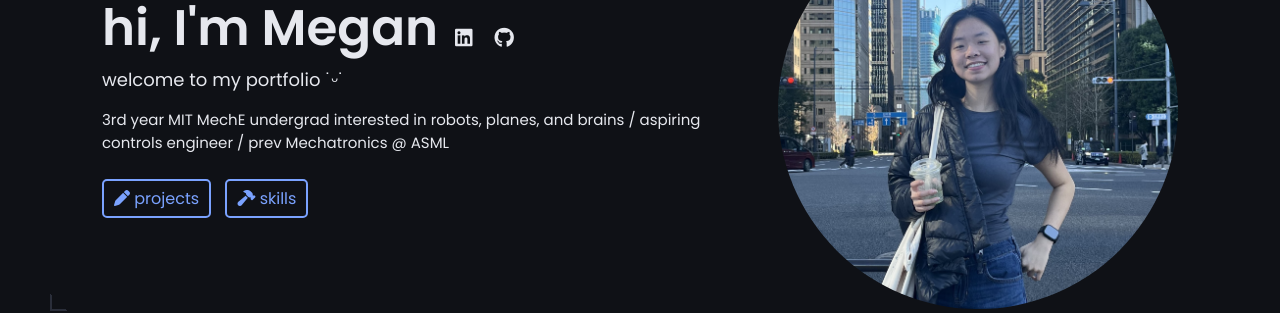
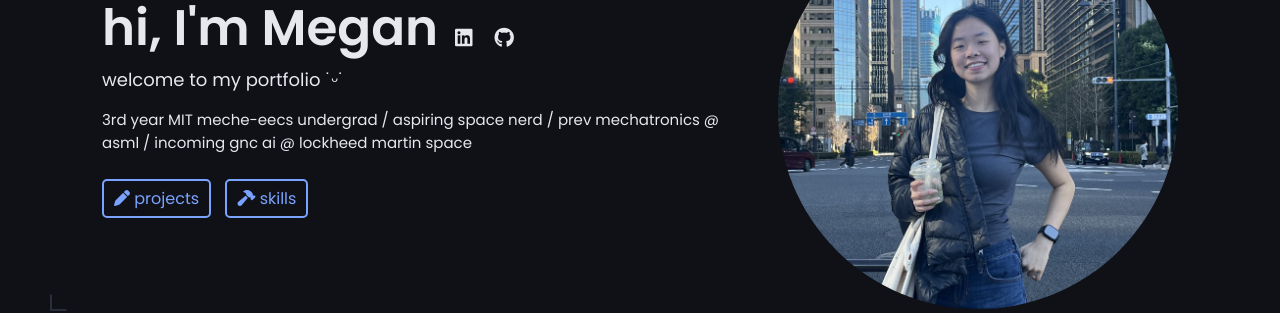
Before and after one commit to megg05/megg05.github.io, a Jekyll site: the page built from index.html, in a window 1280 px wide and 900 px high. Shown: the part 223-536 px from the top of the window. Built offline with Jekyll 4.4.1, drawn with Linux system fonts in a browser that asks for light colours.

Commit message:
life update

```diff
--- a/_config.yml
+++ b/_config.yml
@@ -15,8 +15,8 @@ title: meg's portfolio # This is what shows up in the tab of the browser
 name: Megan Tseng
 headline: welcome to my portfolio ˙ᵕ˙
 description: >- # dont remove this line. this will ignore all new lines until the next section
-  3rd year MIT MechE undergrad interested in robots, planes, and brains / aspiring
-  controls engineer / prev Mechatronics @ ASML
+  3rd year MIT meche-eecs undergrad / aspiring space nerd / prev mechatronics @ asml
+  / incoming gnc ai @ lockheed martin space
 
 
 # Place your profile image in /assets/images/profile-image/folder and edit the file name
```
